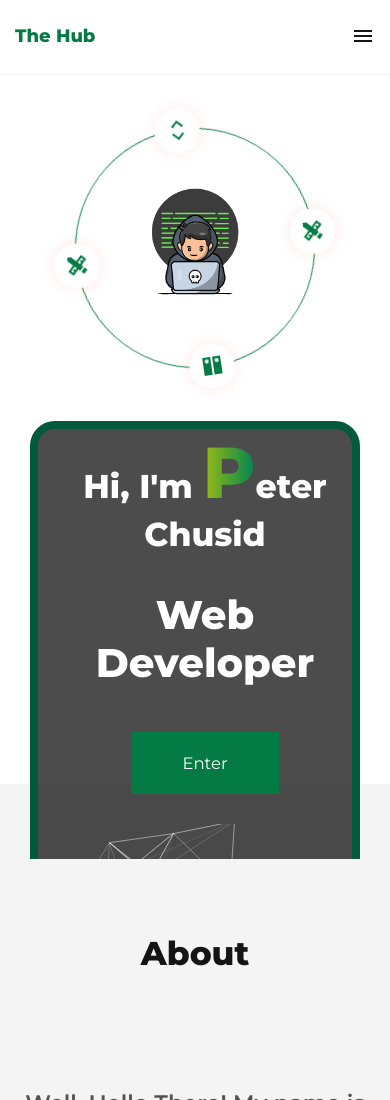
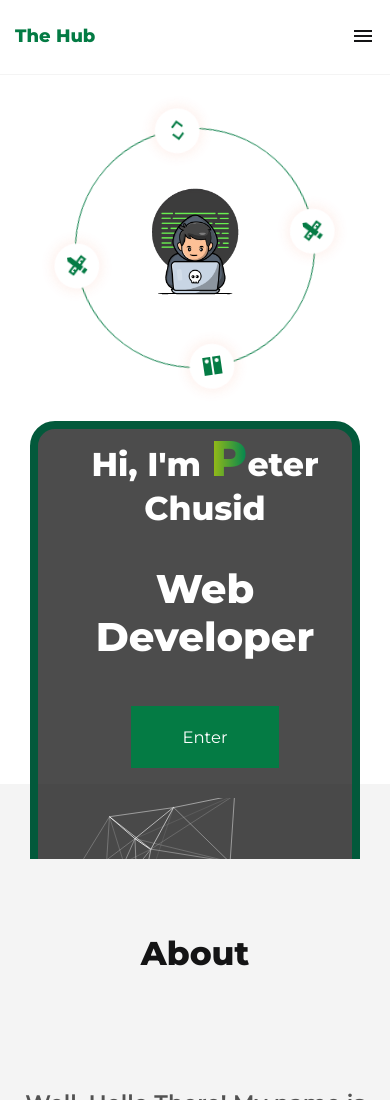
Before and after one commit to pwchusid/Personal-Portfolio-Website, a plain HTML site: page index.html in a window 390 px wide. Shown: the top 1100 px of the page. Drawn offline with nearby package versions, Linux system fonts and the light colour scheme.

Commit message:
changed font and styling for navbar, added media queries for landing page

```diff
--- a/style.css
+++ b/style.css
@@ -160,6 +160,8 @@ nav .container ul li a {
     color: var(--color-black);
     position: relative;
     transition: var(--transition);
+    font-weight: 500;
+    font-size: 1.1rem;
 }
 
 nav .container ul li a:hover {
@@ -685,6 +687,12 @@ footer .container h3 {
     }
 
     /* =============== LANDING SECTION ================ */
+
+    #highlight {
+        font-size: 50px;
+        height: 750px;
+    }
+
     section.landing {
         margin-top: -4rem;
         padding-bottom: 7rem;
```
